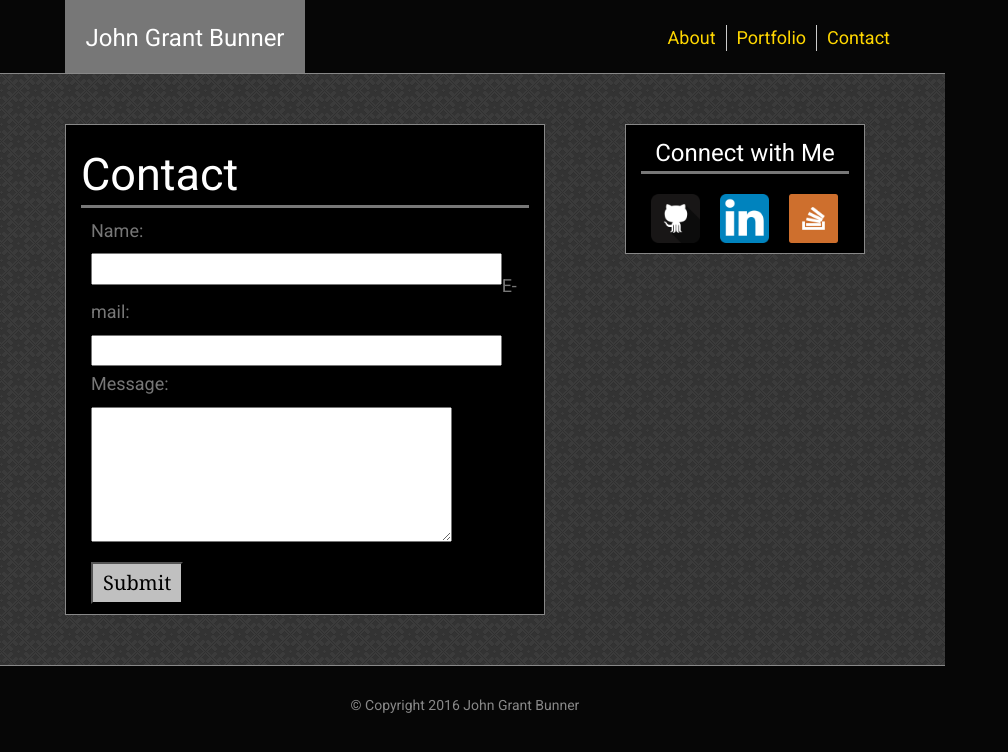
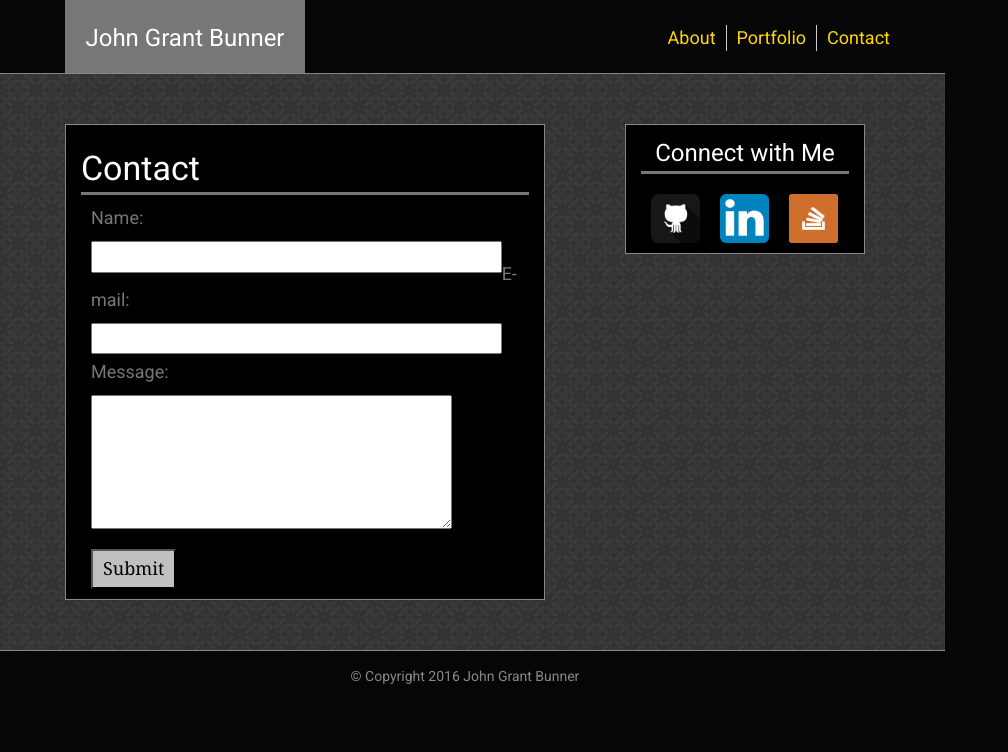
Before and after one commit to ScribeDK/assignment2, a PHP site: page /contact.html in a window 1280 px wide. Shown: the top 752 px of the page, without its empty margins (0-1008 px from the left). Run offline with PHP 8.4, Linux system fonts and the light colour scheme.

Commit message:
Assignment2

```diff
--- a/assets/css/style.css
+++ b/assets/css/style.css
@@ -3,7 +3,7 @@ body {margin: 0;
 	height: 100%;}
 
 #Size{width: 960px;
-	overflow: auto;}
+	overflow: hidden;}
 
 .MainBox{background-image: url("../images/dark_embroidery.png");
 	width: 960px;
@@ -29,7 +29,7 @@ body {margin: 0;
 	overflow: auto;}
 
 #SubmitBtn{font-family:'Georgia', Times, Times New Roman, serif;
-	font-size: 20px;
+	font-size: 18px;
 	margin: 10px;
 	padding: 5px;
 	padding-left: 10px;
@@ -45,7 +45,7 @@ body {margin: 0;
 	padding-top: 15px;
 	text-align: center;}
 
-#Copyright{margin-top: 10%;
+#Copyright{margin-top: 5%;
 	text-align: center;}
 
 #PictureAbout{float: left;
--- a/contact.html
+++ b/contact.html
@@ -31,7 +31,7 @@
 		</section>
 
 		<section class="col-md-6 SectionBorder">
-			<h2 class="Title Title-1">Contact</h2>
+			<h3 class="Title Title-1">Contact</h3>
 			<form name="ContactForm" method="post" id="ContactForm" action="contact-form-handler.php">
 				<p class="ContactInfo">Name:</p>
 				<input class="ContactInfo col-md-11" type="text" name="name" id="name" />
@@ -50,7 +50,7 @@
 		</section>
 
 		<section class="col-md-3 SectionBorder">
-			<h4 class="Title">Connect with Me</h2>
+			<h4 class="Title">Connect with Me</h4>
 			<a href="https://github.com/ScribeDK/" target="_blank">
 				<img class="PictureLinks" width="49" height="49" alt="GitHub logo" src="assets/images/github.png" />
 			</a>
--- a/index.html
+++ b/index.html
@@ -31,7 +31,7 @@
 		</section>
 
 		<section class="col-md-6 SectionBorder">
-		<h2 class="Title Title-1">About Me</h2>
+		<h3 class="Title Title-1">About Me</h3>
 		<img id="PictureAbout" width="300" height="300" alt="Lillah" src="assets/images/Lillah.jpg" />
 		<p class="TextMain">My name is John Grant Bunner. I have a background in programing, starting with Pascal in high school and including Python as well as C#.</p>
 		<p class="TextMain">I have finished a book, Dragon Kindred (Fantasy) which will be published very soon. I also have an adorable cat named Lillah.</p>
@@ -41,7 +41,7 @@
 		</section>
 
 		<section class="col-md-3 SectionBorder">
-			<h4 class="Title">Connect with Me</h2>
+			<h4 class="Title">Connect with Me</h4>
 			<a href="https://github.com/ScribeDK/" target="_blank">
 				<img class="PictureLinks" width="49" height="49" alt="GitHub logo" src="assets/images/github.png" />
 			</a>
--- a/portfolio.html
+++ b/portfolio.html
@@ -31,7 +31,7 @@
 		</section>
 
 		<section class="col-md-6 SectionBorder">
-		<h2 class="Title Title-1">Portfolio<h2>
+		<h3 class="Title Title-1">Portfolio<h3>
 
 		<section class="PictureSection">
 			<p class="TextSection">Dragon Kindred</p>
@@ -53,7 +53,7 @@
 		</section>
 
 		<section class="col-md-3 SectionBorder">
-			<h4 class="Title">Connect with Me</h2>
+			<h4 class="Title">Connect with Me</h4>
 			<a href="https://github.com/ScribeDK/" target="_blank">
 				<img class="PictureLinks" width="49" height="49" alt="GitHub logo" src="assets/images/github.png" />
 			</a>
```
